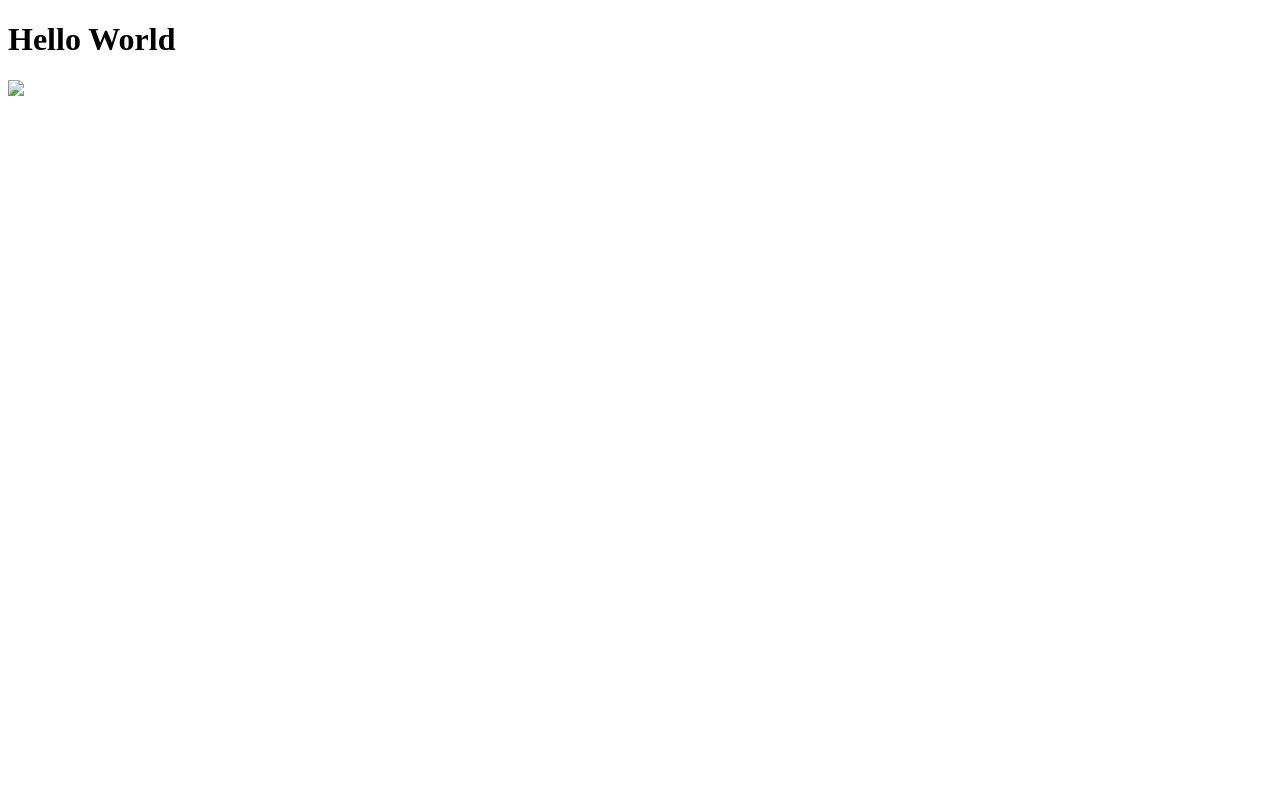
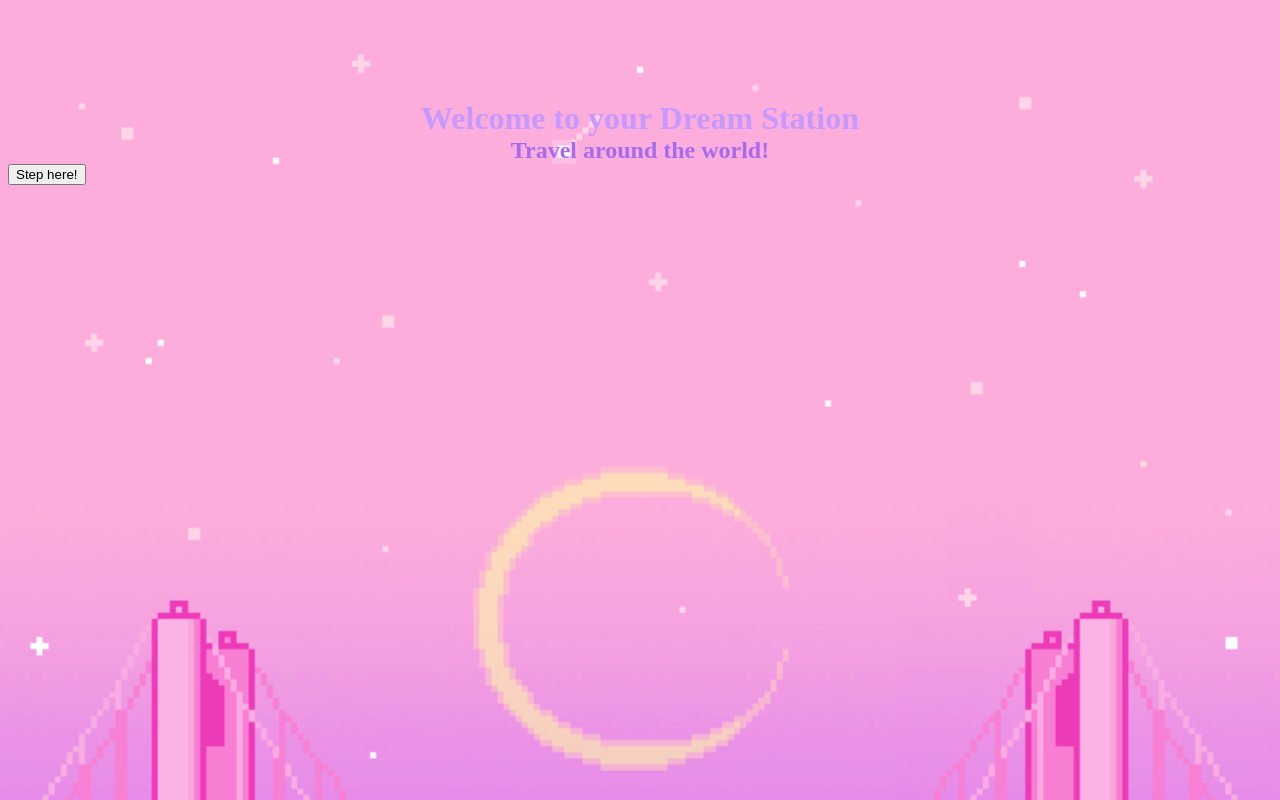
Before and after one commit to Emilyyyleo/lavendertown, a plain HTML site: page index.html in a window 1280 px wide. Drawn offline with Linux system fonts and the light colour scheme.

Commit message:
Add files via upload
New code update

```diff
--- /dev/null
+++ b/css/style.css
@@ -0,0 +1,20 @@
+body{
+    background-image: url("../images/moonart.png");
+    background-color: plum;
+    background-repeat: no-repeat;
+    background-size: cover ;
+
+}
+h1{
+margin: auto  ;
+text-align: center ;
+margin-top: 100px;
+/*   margin:      ;       */
+/*   text-align:     ; */
+}
+h2{
+    margin: auto  ;
+    text-align: center ;
+    /*   margin:      ;       */
+    /*   text-align:     ; */
+    }
--- a/index.html
+++ b/index.html
@@ -7,10 +7,13 @@
     <title>Document</title>
 </head>
 <body>
+    <h1 style="color:#c599ff"; font=+2 > Welcome to your Dream Station</h1>
+    <h2 style="color:#a46bf0";>Travel around the world!</h2>
 
-    <h1>Hello World</h1>
+    <button class="button" type="button" data-hover="CLICK ME" data-active="I'M ACTIVE">Step here!</button>
 
-    <img width=100px src='images/flower.jpg'> <img>
 
+<link rel="stylesheet" href="css/style.css">
+<link rel="icon" href="images/favicon.ico">
 </body>
 </html>
```
Also changed, not shown: images/svgexcercise.html (added, +23 -0 lines), images/favicon.ico (added), images/moonart.png (added).
